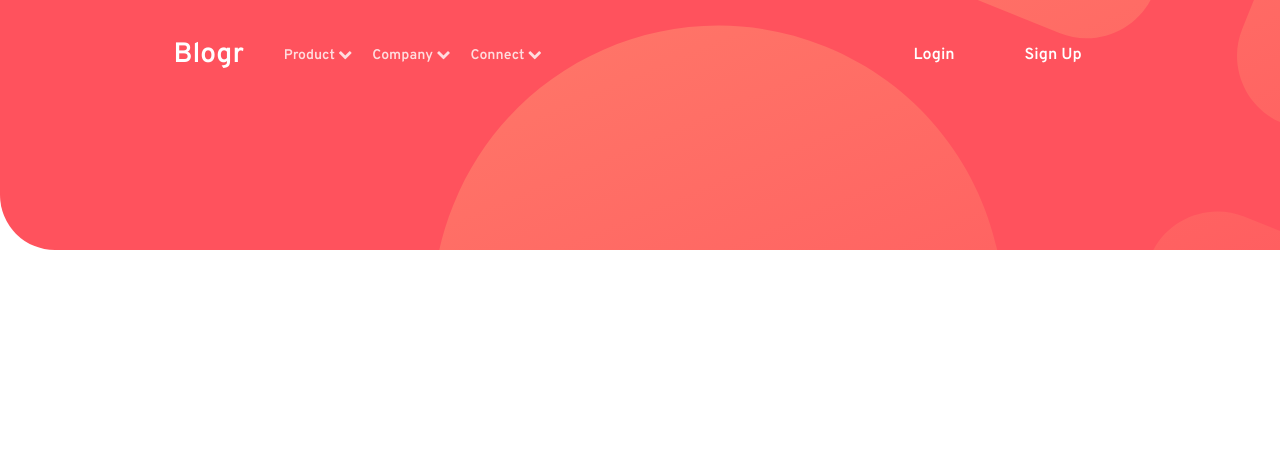
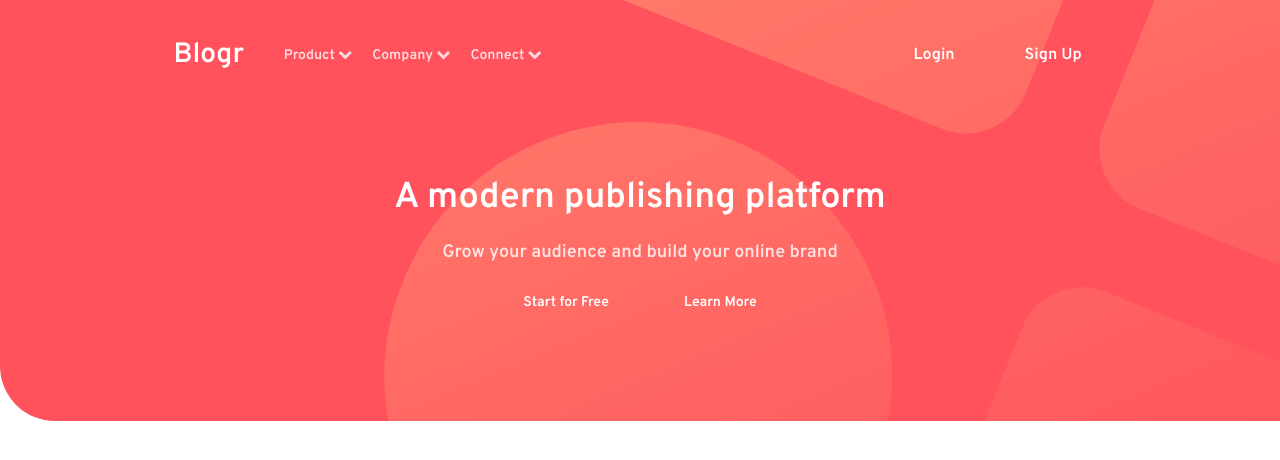
Before and after one commit to Matheorbt/frontendmentor-blogr-landing-page, a plain HTML site: page index.html in a window 1280 px wide. Drawn offline with Linux system fonts and the light colour scheme.

Commit message:
advanced navbar styling with hero title and description including button hovering effect

```diff
--- a/index.html
+++ b/index.html
@@ -24,6 +24,14 @@
       <div class="navbar-login">
         <a class="navbar-login-element login">Login</a>
         <a class="navbar-login-element sign-up">Sign Up</a>
+      </div>
+    </div>
+    <div class="navbar-hero-header">
+      <h1 class="navbar-hero-title">A modern publishing platform</h1>
+      <p class="navbar-hero-subtitle">Grow your audience and build your online brand</p>
+      <div class="navbar-hero-header-btn-wrap">
+        <button class="navbar-hero-btn navbar-start">Start for Free</button>
+        <button class="navbar-hero-btn navbar-learn">Learn More</button>
       </div>
     </div>
   </section>
--- a/styles/_navbar.scss
+++ b/styles/_navbar.scss
@@ -2,11 +2,14 @@
     width: 100%;
     position: absolute;
     top: 0;
+    display: flex;
+    align-items: center;
+    justify-content: space-around;
+    flex-direction: column;
     background-color: $lightRed;
-    height: 250px;
     border-radius: 0 0 0 55px;
     background-image: url("../images/bg-pattern-intro.svg");
-    background-size: 180%;
+    background-size: 160%;
     background-repeat: no-repeat;
     background-position: center left;
     .navbar-link {
@@ -66,4 +69,66 @@
             }
         }
     }
+    .navbar-hero-header {
+        margin-top: 100px;
+        margin-bottom: 100px;
+        display: flex;
+        align-items: center;
+        justify-content: center;
+        flex-direction: column;
+        gap: 20px;
+        .navbar-hero-title {
+            font-family: "overpass", sans-serif;
+            font-size: 36px;
+            font-weight: $overpasssMedium;
+            color: white;
+        }
+        .navbar-hero-subtitle {
+            font-family: "overpass", sans-serif;
+            font-size: 18px;
+            opacity: 0.8;
+            font-weight: $overpasssMedium;
+            color: white;
+        }
+        .navbar-hero-header-btn-wrap {
+            display: flex;
+            justify-content: center;
+            align-items: center;
+            gap: 25px;
+            .navbar-hero-btn {
+                all: unset;
+                font-family: "overpass", sans-serif;
+                font-weight: $overpasssMedium;
+                font-size: 14px;
+                color: white;
+            }
+            .navbar-learn {
+                padding-top: 10px;
+                padding-bottom: 10px;
+                padding-left: 25px;
+                padding-right: 25px;
+                border-radius: 25px;
+                background-color: rgba(255, 255, 255, 0.0);
+            }
+            .navbar-start {
+                padding-top: 10px;
+                padding-bottom: 10px;
+                padding-left: 25px;
+                padding-right: 25px;
+                border-radius: 25px;
+                background-color: rgba(255, 255, 255, 0.0);
+            }
+            .navbar-learn:hover {
+                background-color: rgba(255, 255, 255, 1);
+                color: $bgLightRed;
+                transition: all 0.25s ease-in-out;
+                cursor: pointer;
+            }
+            .navbar-start:hover {
+                background-color: rgba(255, 255, 255, 0.2);;
+                transition: all 0.25s ease-in-out;
+                cursor: pointer;
+            }
+        }
+    }
 }
```
Also changed, not shown: styles/style.css, 1 other file.
